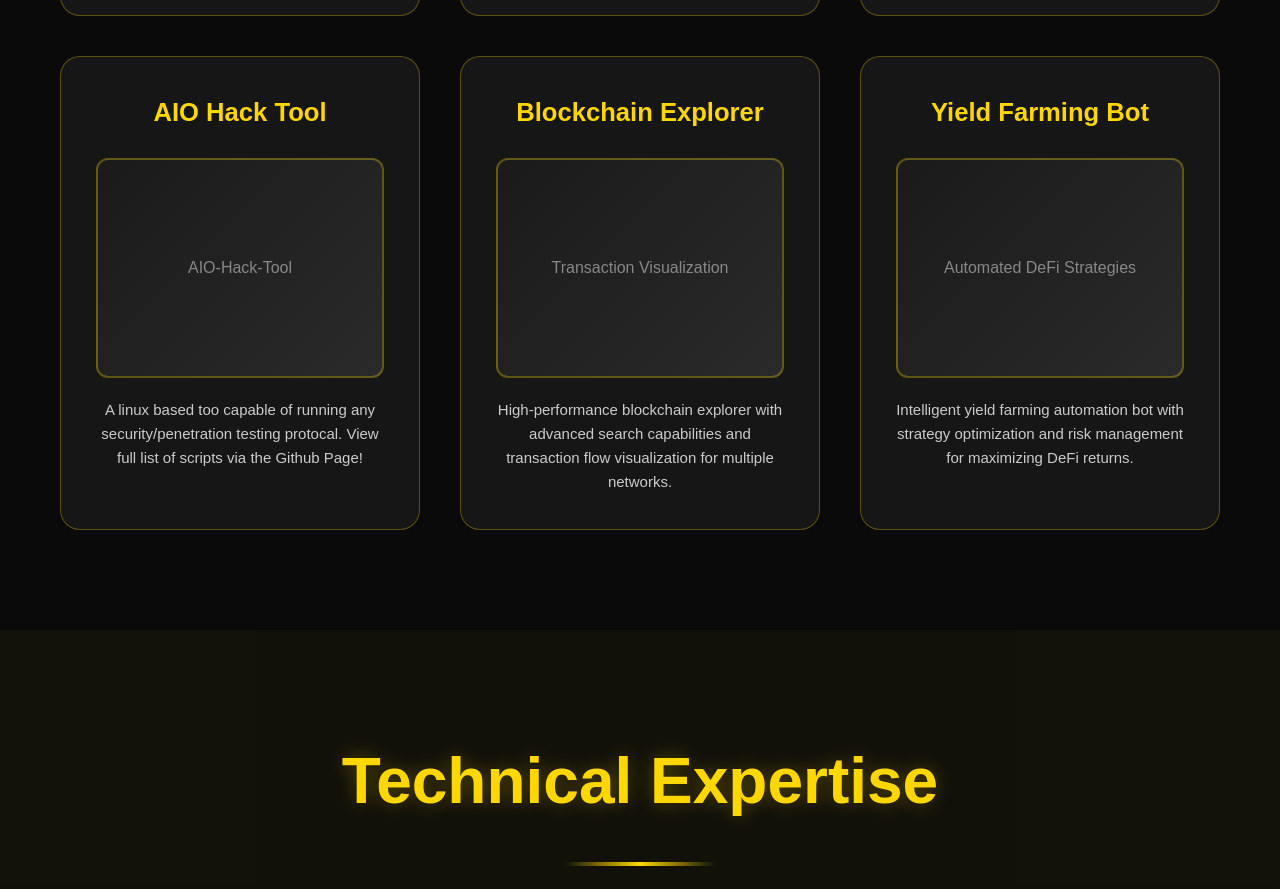
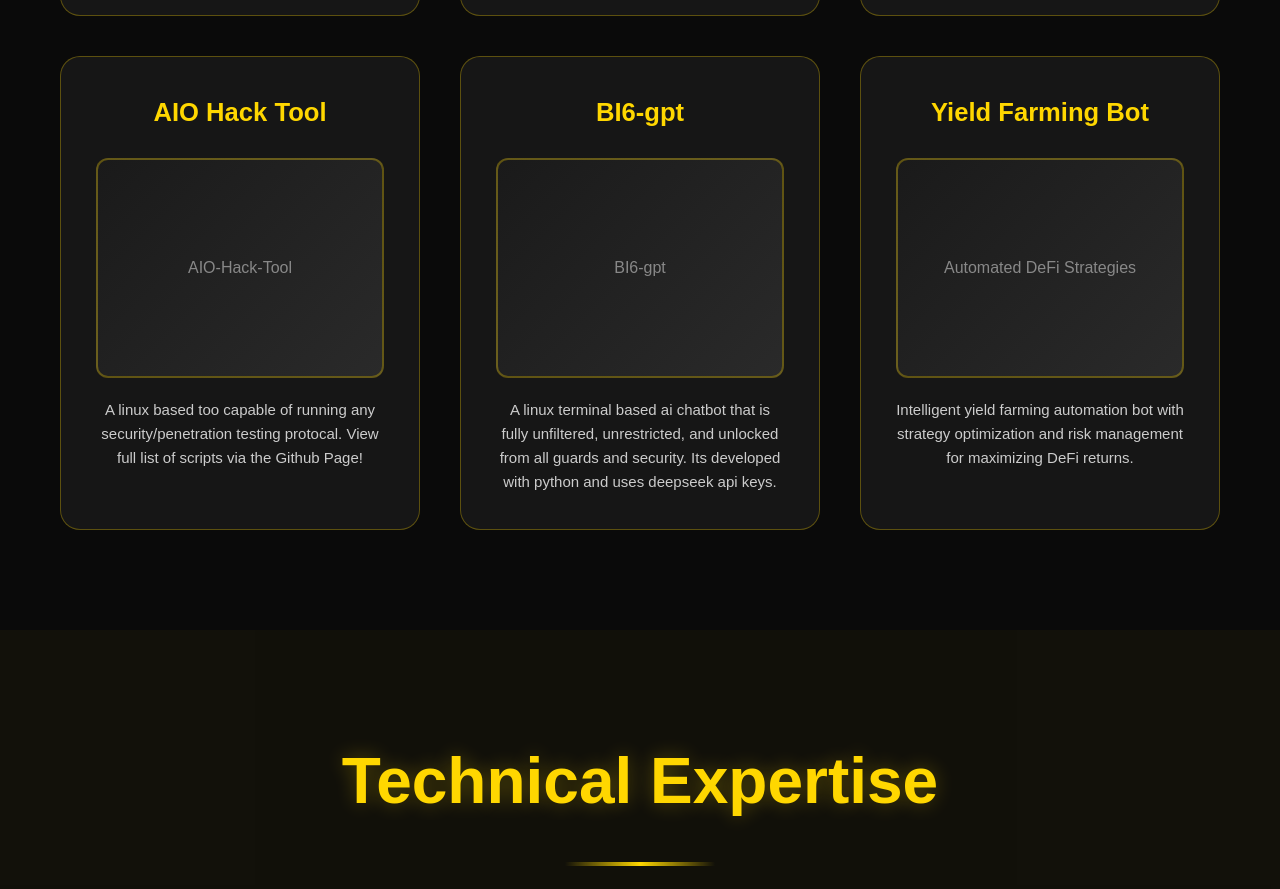
Before and after one commit to BI66IE619/bi6vault-homepage, a plain HTML site: page index.html in a window 1280 px wide. Shown: the part 3718-4607 px from the top of the page. Drawn offline with Linux system fonts and the light colour scheme.

Commit message:
Modify project card for BI6-gpt
Updated project details for BI6-gpt.

```diff
--- a/index.html
+++ b/index.html
@@ -703,12 +703,12 @@ Beyond blocks. Beyond limits. Always secure.</p>
                 </div>
 
                 <div class="project-card">
-                    <h3 class="project-name" onclick="window.open('#', '_blank')">Blockchain Explorer</h3>
+                    <h3 class="project-name" onclick="window.open('https://github.com/BI66IE619/bi6-GPT', '_blank')">BI6-gpt</h3>
                     <div class="project-thumbnail">
-                        <span>Transaction Visualization</span>
+                        <span>BI6-gpt</span>
                     </div>
                     <p class="project-description">
-                        High-performance blockchain explorer with advanced search capabilities and transaction flow visualization for multiple networks.
+                        A linux terminal based ai chatbot that is fully unfiltered, unrestricted, and unlocked from all guards and security. Its developed with python and uses deepseek api keys.
                     </p>
                 </div>
 
```
